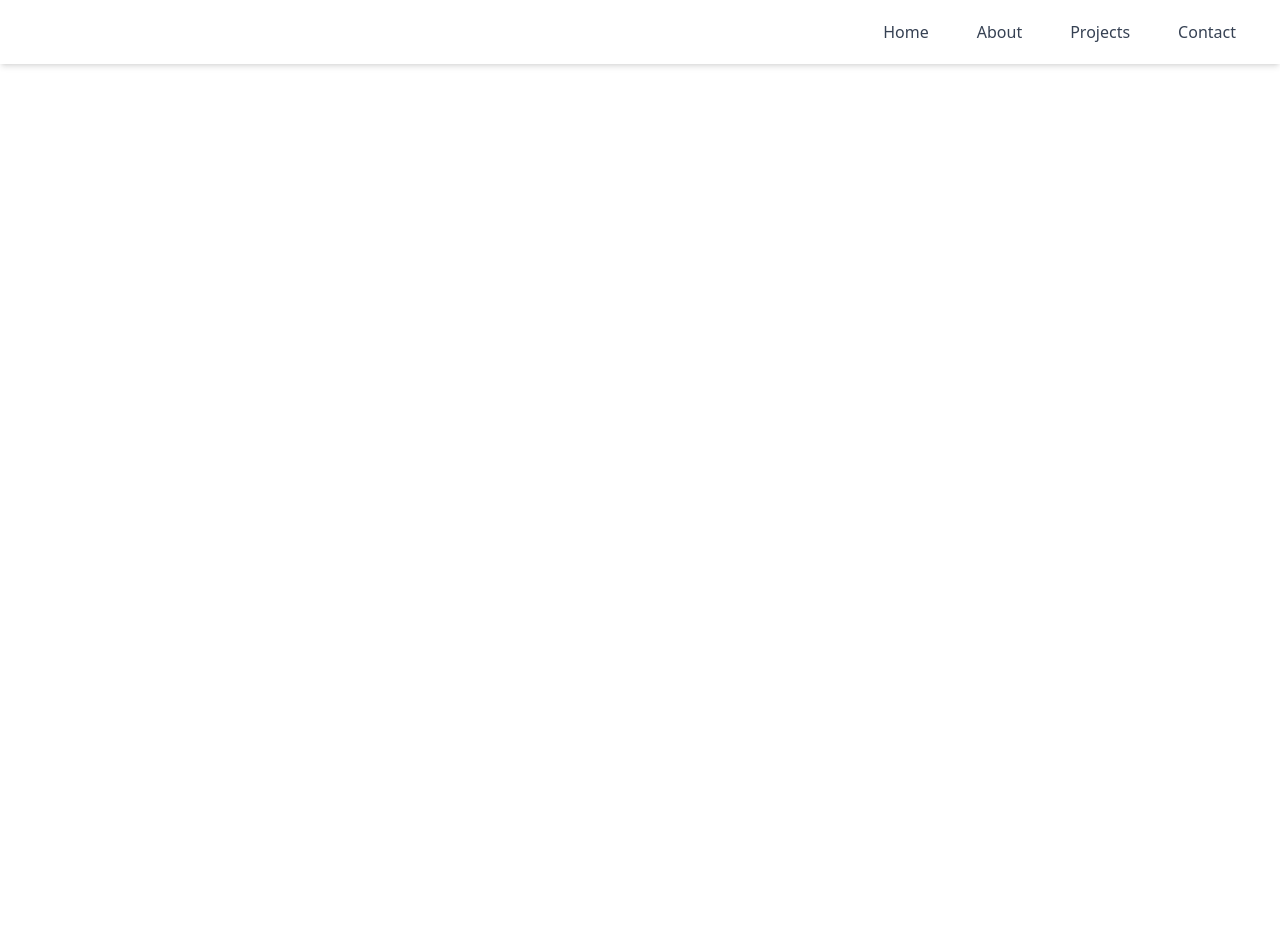
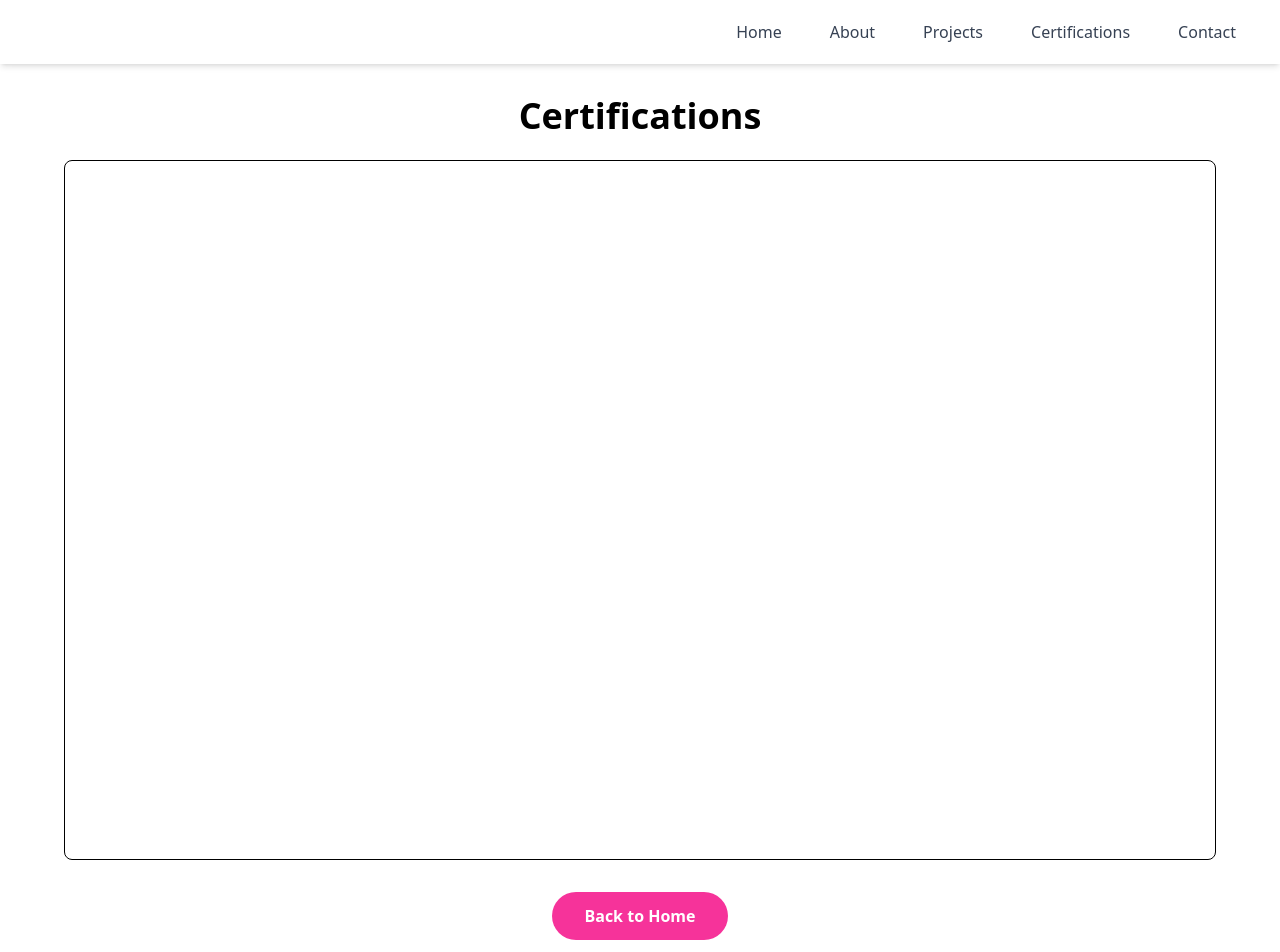
Before and after one commit to Rushil-Y/Alekhyas-portfolio, a React (Vite) app: page /certifications in a window 1280 px wide. Shown: the top 952 px of the page. Before the commit the page ends 800 px from the top, so only its background shows below. Built offline with nearby package versions, Linux system fonts and the light colour scheme.

Commit message:
Added Navigation to Certifications page.

```diff
--- a/src/App.jsx
+++ b/src/App.jsx
@@ -2,6 +2,7 @@ import { BrowserRouter as Router, Routes, Route } from "react-router-dom";
 import { Analytics } from "@vercel/analytics/react";
 import Navbar from "./components/Navbar";
 import HomePage from "./pages/HomePage";
+import Certifications from "./pages/Certifications";
 import ScrollToTop from "./components/ScrollToTop";
 
 // Import the individual project pages
@@ -28,6 +29,7 @@ function App() {
         <Route path="/projects/spykar" element={<Spykar />} />
         <Route path="/projects/toms" element={<Toms />} />
         <Route path="/projects/oblum" element={<Oblum />} />
+        <Route path="/certifications" element={<Certifications />} />
       </Routes>
       <Analytics />
     </Router>
--- a/src/components/Navbar.jsx
+++ b/src/components/Navbar.jsx
@@ -1,5 +1,5 @@
 import React, { useState, useRef, useEffect } from "react";
-import { Link, useLocation, useNavigate } from "react-router-dom";
+import { useLocation, useNavigate } from "react-router-dom";
 
 function Navbar() {
   const location = useLocation();
@@ -20,9 +20,13 @@ function Navbar() {
     if (location.pathname === "/") {
       scrollToSection(to);
     } else {
-      // Navigate to home and pass section to scroll to
       navigate("/", { state: { scrollTo: to } });
     }
+  };
+
+  const handleCertifications = () => {
+    navigate("/certifications");
+    setIsOpen(false);
   };
 
   useEffect(() => {
@@ -35,20 +39,18 @@ function Navbar() {
     }
   }, [isOpen]);
 
+  const menuItems = ["home", "about", "projects"];
+
   return (
     <nav className="bg-white shadow-md sticky top-0 z-50">
       <div className="max-w-7xl mx-auto px-4 sm:px-6 lg:px-8">
         <div className="flex justify-between h-16 items-center">
           {/* Logo */}
-          <div className="flex-shrink-0">
-            {/* <Link to="/" className="text-2xl font-bold text-black">
-              Alekhya Mulpuri
-            </Link> */}
-          </div>
+          <div className="flex-shrink-0"></div>
 
           {/* Desktop Menu */}
           <div className="hidden md:flex space-x-6">
-            {["home", "about", "projects", "contact"].map((section) => (
+            {menuItems.map((section) => (
               <span
                 key={section}
                 onClick={() => handleScroll(section)}
@@ -57,6 +59,20 @@ function Navbar() {
                 {section.charAt(0).toUpperCase() + section.slice(1)}
               </span>
             ))}
+
+            <span
+              onClick={handleCertifications}
+              className="px-3 py-2 text-gray-700 hover:text-blue-600 cursor-pointer"
+            >
+              Certifications
+            </span>
+
+            <span
+              onClick={() => handleScroll("contact")}
+              className="px-3 py-2 text-gray-700 hover:text-blue-600 cursor-pointer"
+            >
+              Contact
+            </span>
           </div>
 
           {/* Mobile Hamburger */}
@@ -71,7 +87,6 @@ function Navbar() {
                   fill="none"
                   stroke="currentColor"
                   viewBox="0 0 24 24"
-                  xmlns="http://www.w3.org/2000/svg"
                 >
                   <path
                     strokeLinecap="round"
@@ -86,7 +101,6 @@ function Navbar() {
                   fill="none"
                   stroke="currentColor"
                   viewBox="0 0 24 24"
-                  xmlns="http://www.w3.org/2000/svg"
                 >
                   <path
                     strokeLinecap="round"
@@ -101,14 +115,14 @@ function Navbar() {
         </div>
       </div>
 
-      {/* Mobile Menu Dropdown */}
+      {/* Mobile Menu */}
       <div
         ref={menuRef}
         style={{ maxHeight: `${menuHeight}px` }}
         className="md:hidden overflow-hidden transition-max-height duration-300 ease-in-out bg-white border-t border-gray-200"
       >
         <div className="flex flex-col px-4 py-2 space-y-2">
-          {["home", "about", "projects", "contact"].map((section) => (
+          {menuItems.map((section) => (
             <span
               key={section}
               onClick={() => handleScroll(section)}
@@ -117,6 +131,20 @@ function Navbar() {
               {section.charAt(0).toUpperCase() + section.slice(1)}
             </span>
           ))}
+
+          <span
+            onClick={handleCertifications}
+            className="px-3 py-2 text-gray-700 hover:text-blue-600 cursor-pointer"
+          >
+            Certifications
+          </span>
+
+          <span
+            onClick={() => handleScroll("contact")}
+            className="px-3 py-2 text-gray-700 hover:text-blue-600 cursor-pointer"
+          >
+            Contact
+          </span>
         </div>
       </div>
     </nav>
--- /dev/null
+++ b/src/pages/Certifications.jsx
@@ -0,0 +1,28 @@
+import { useNavigate } from "react-router-dom";
+
+function Certifications() {
+  const navigate = useNavigate();
+
+  return (
+    <div className="certifications-page min-h-screen flex flex-col items-center">
+      <h1 className="text-4xl font-bold mt-8 mb-6">Certifications</h1>
+
+      <iframe
+        src="/certificates/Alekhya Mulpuri SNE Certificate (1).pdf"
+        title="Certification"
+        width="90%"
+        height="700px"
+        className="border rounded-lg"
+      ></iframe>
+
+      <button
+        onClick={() => navigate("/")}
+        className="mt-8 mb-8 bg-pink-500 hover:bg-pink-600 text-white font-semibold px-8 py-3 rounded-full transition duration-300"
+      >
+        Back to Home
+      </button>
+    </div>
+  );
+}
+
+export default Certifications;
```
Also changed, not shown: 1 other file (tests, documents, lock files or other folders).
